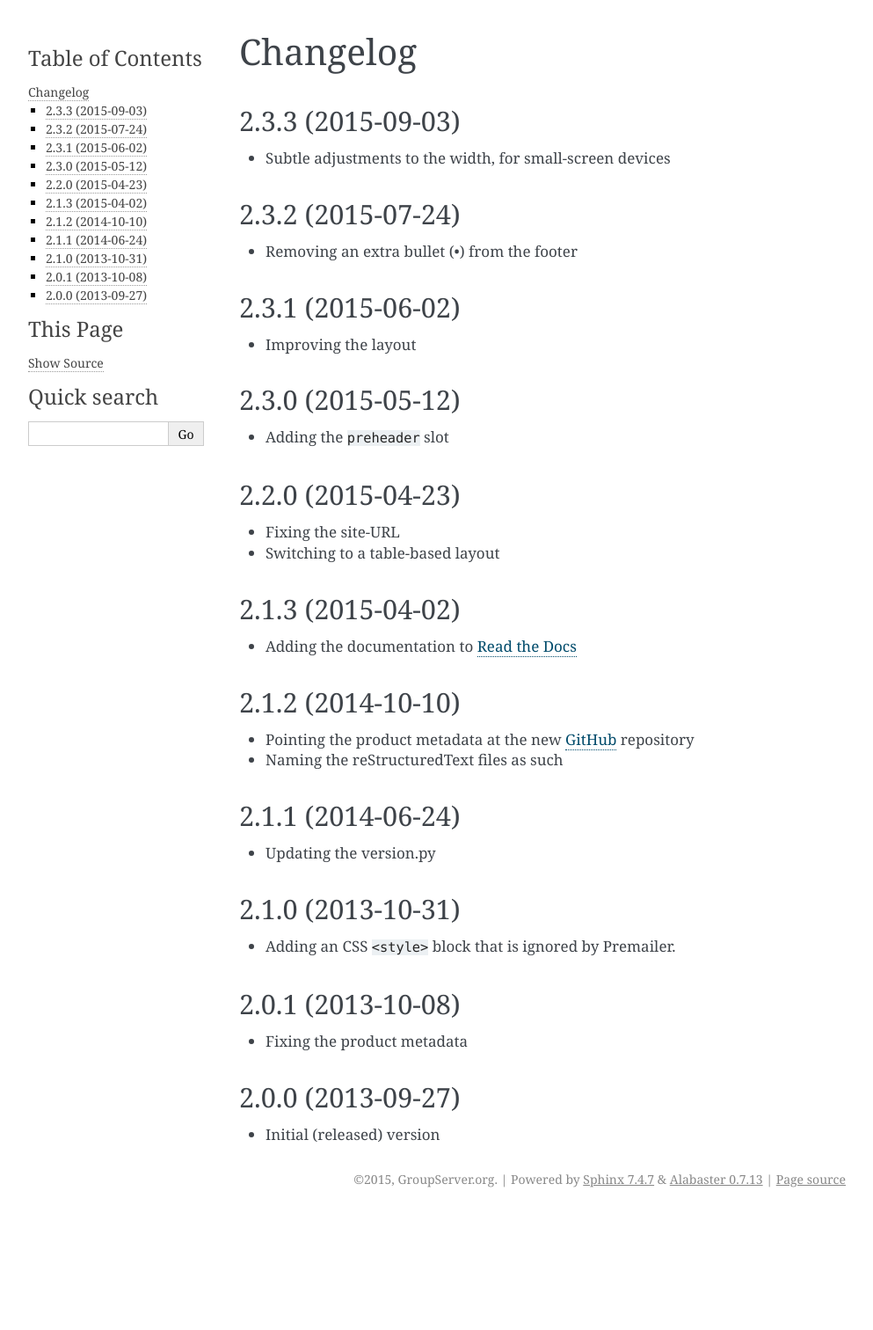
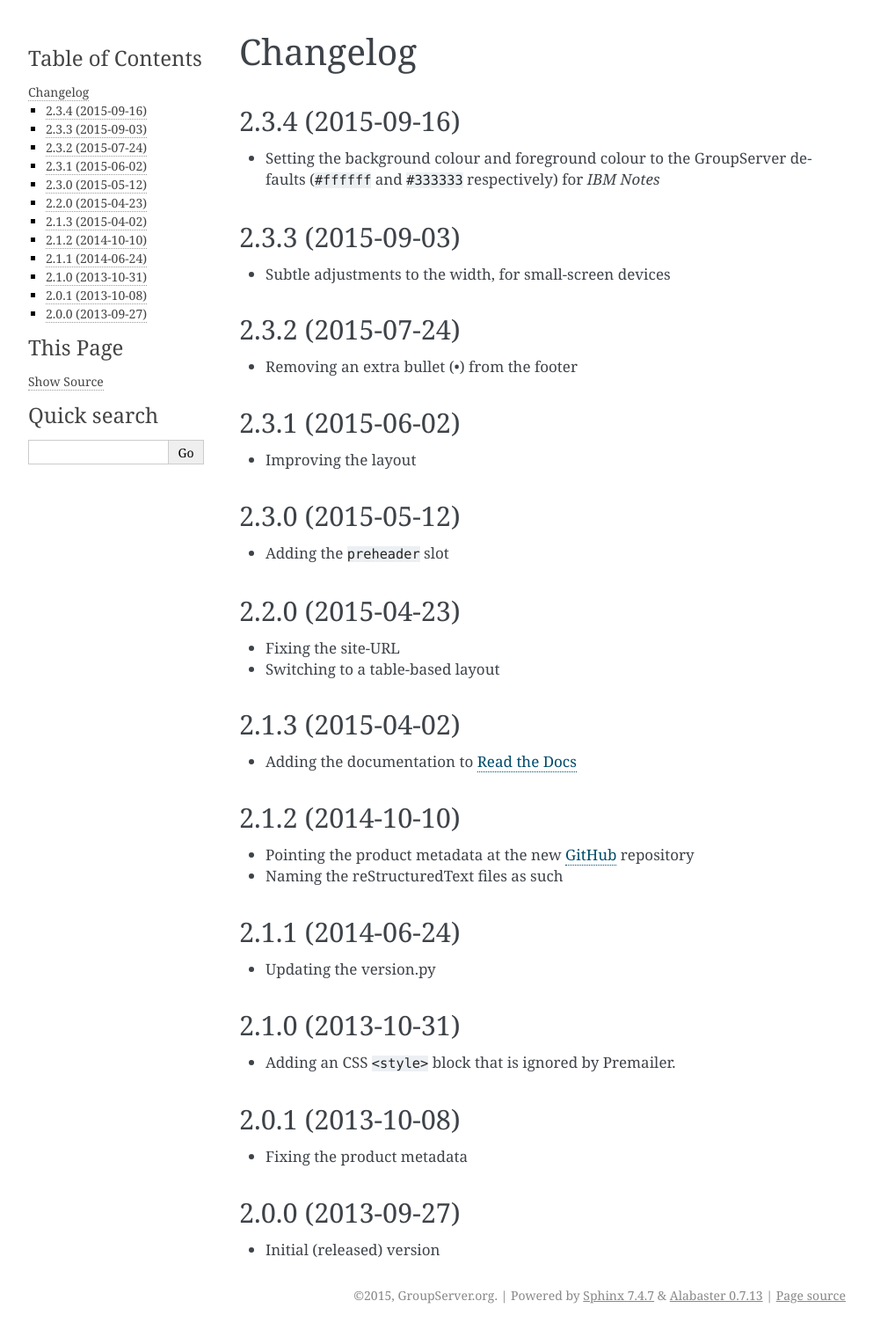
Before and after one commit to groupserver/gs.content.email.layout, a Sphinx documentation site: the page built from docs/HISTORY.rst, in a window 1280 px wide. Shown: the whole page at 88% size, without its empty margins (148-1141 px from the left). Built offline with Sphinx 7.4.7, drawn with Linux system fonts in a browser that asks for light colours; before the commit the page ends 1380 px from its top, so only the background shows below that.

Commit message:
Bumping the version

```diff
--- a/docs/HISTORY.rst
+++ b/docs/HISTORY.rst
@@ -1,5 +1,12 @@
 Changelog
 =========
+
+2.3.4 (2015-09-16)
+------------------
+
+* Setting the background colour and foreground colour to the
+  GroupServer defaults (``#ffffff`` and ``#333333`` respectively)
+  for *IBM Notes*
 
 2.3.3 (2015-09-03)
 ------------------
--- a/version.py
+++ b/version.py
@@ -1,5 +1,5 @@
 # -*- coding: utf-8 -*-
-version = '2.3.3'
+version = '2.3.4'
 release = False
 
 #--------------------------------------------------------------------------#
```
